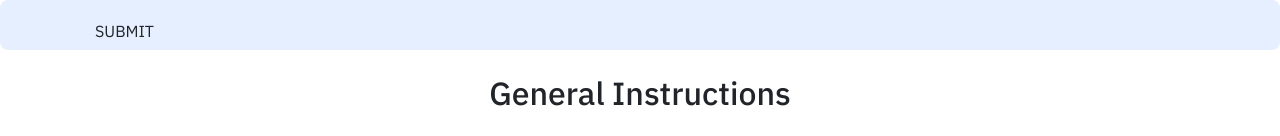
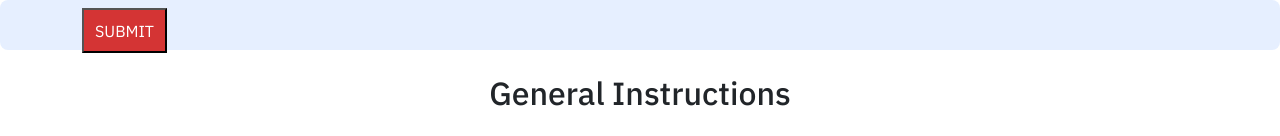
Before and after one commit to Maiqel1/cbt-test, a React (Create React App) app: page /quiz in a window 1280 px wide. Shown: the top 136 px of the page. Built offline with nearby package versions, Linux system fonts and the light colour scheme; no server answers.

Commit message:
Update Nav.jsx

```diff
--- a/src/components/Nav.jsx
+++ b/src/components/Nav.jsx
@@ -30,12 +30,12 @@ function Nav() {
 
         {timeRemaining <= timeAllocated / 1.3 &&
         location.pathname === "/quiz" ? (
-          <button onClick={handleFinish} className="btn submit-button">
+          <button onClick={handleFinish} className="text-white submit-button">
             SUBMIT
           </button>
         ) : location.pathname === "/results" ||
           completedCourses.length === 5 ? (
-          <button onClick={logOut} className="btn logout-button">
+          <button onClick={logOut} className="text-white logout-button">
             LOGOUT
           </button>
         ) : (
```
